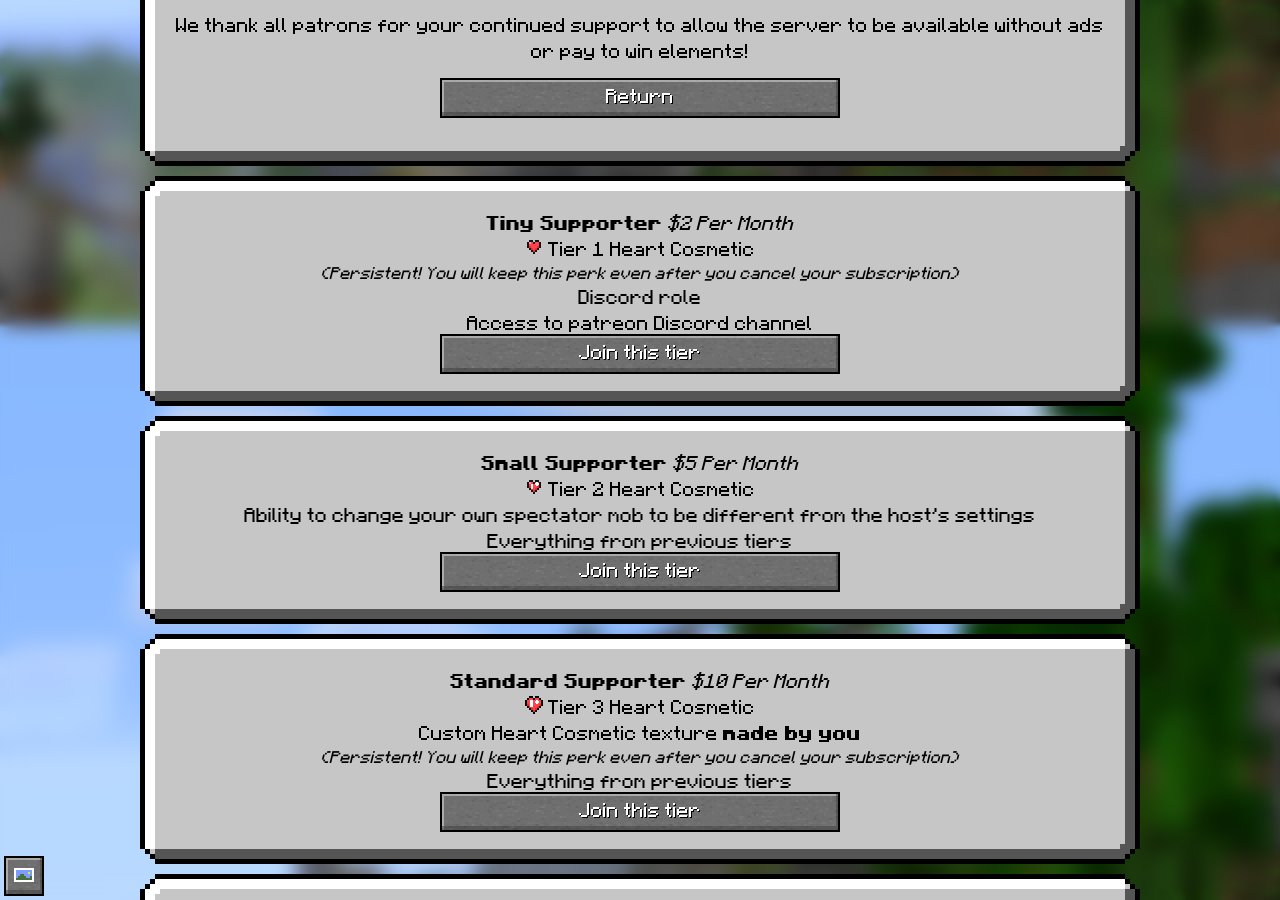
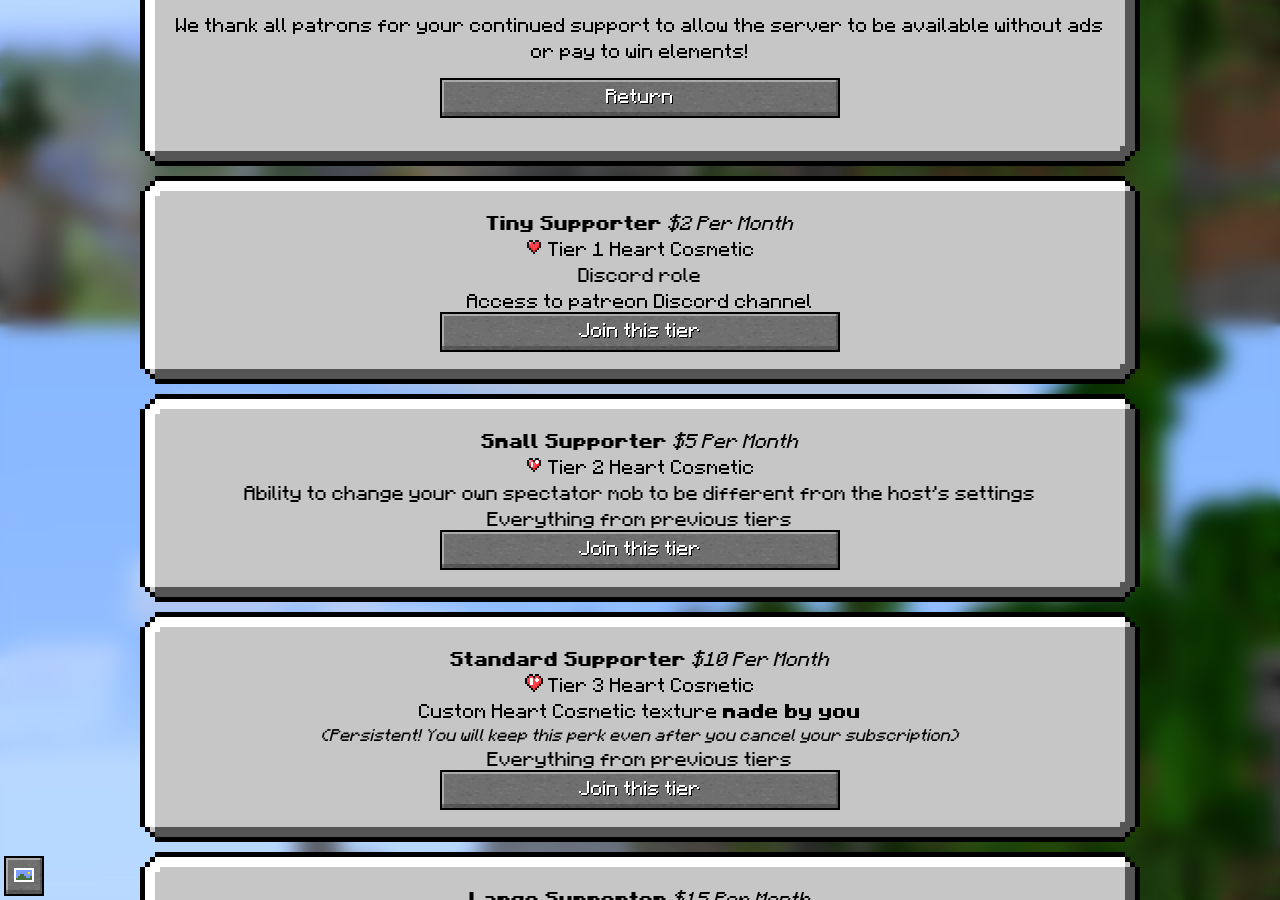
Before and after one commit to Legacy-Edition-Minigames/Website, a Jekyll site: the page built from patreon.html, in a window 1280 px wide and 900 px high, scrolled down 575 px. Built offline with Jekyll 4.4.1, drawn with Linux system fonts in a browser that asks for light colours; some web fonts are replaced.

Commit message:
fix mistake on patreon page
accidentally left that there when removing the early access perk, making it looks like the tier 1 Heart is permanent

maybe it SHOULD be permanent, will think on it

```diff
--- a/patreon.html
+++ b/patreon.html
@@ -15,7 +15,6 @@ title: "Patreon"
 <div class="guibox center">
     <b>Tiny Supporter</b> <i>$2 Per Month</i><br>
     <img src="assets/patreon/tiny.png" class="pixelated"> Tier 1 Heart Cosmetic<br>
-	<div style="font-size: 0.85em;"><i>(Persistent! You will keep this perk even after you cancel your subscription)</i><br></div>
 	Discord role<br>
 	Access to patreon Discord channel<br>
 	<a class="minecraft-button center" href="{{ site.baseurl }}/patreonnotice">Join this tier</a>
```
